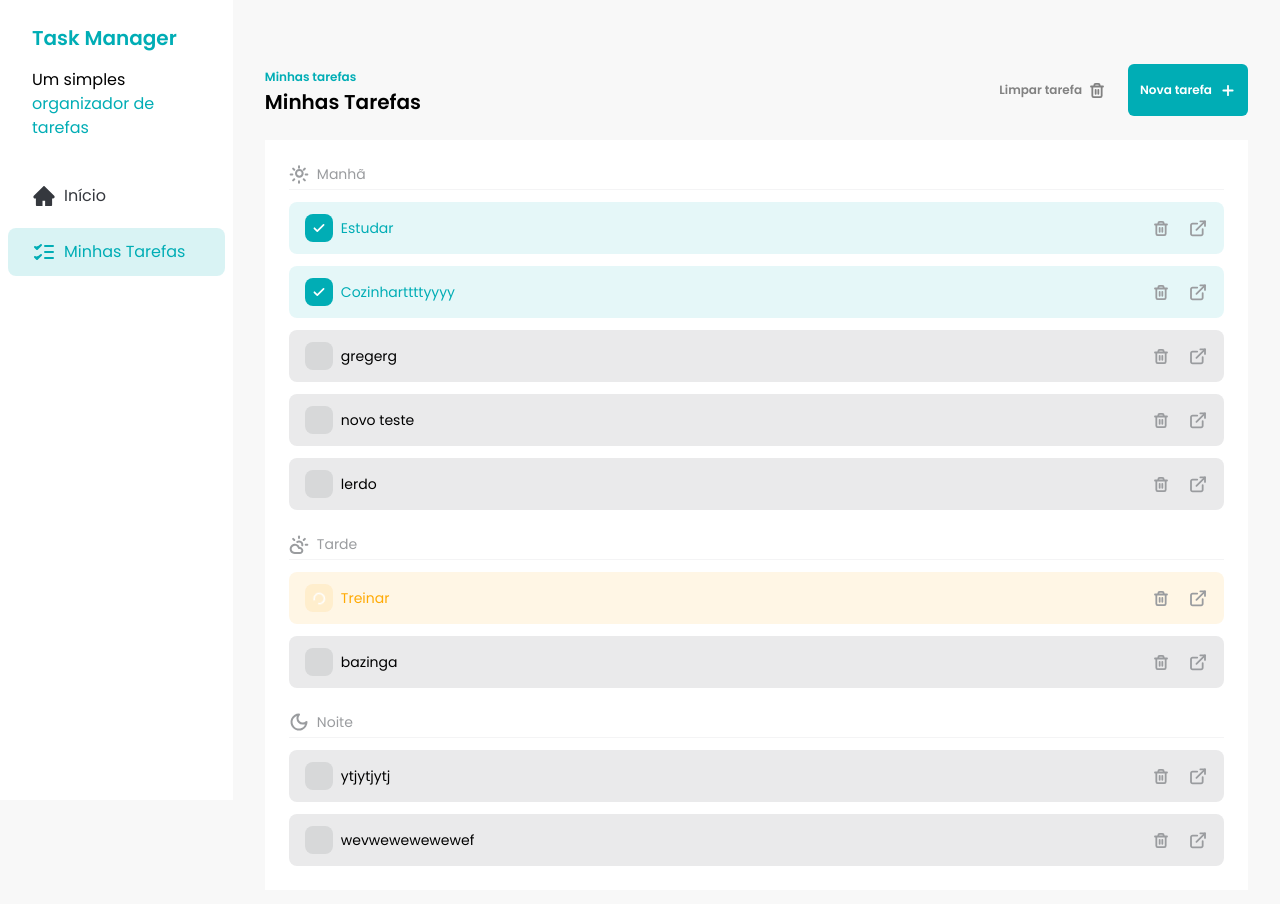
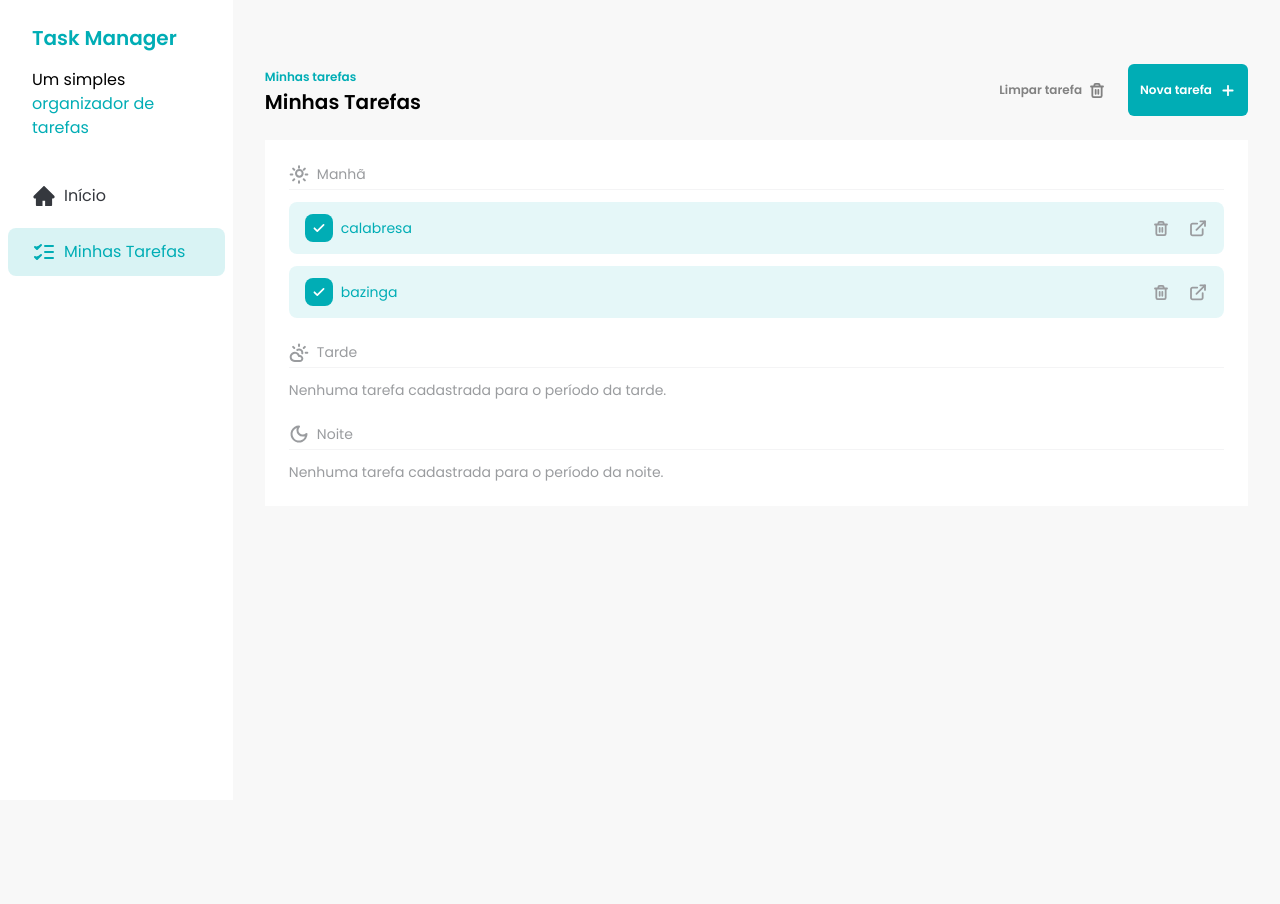
Before and after one commit to MarcusLinck/fsc-task-manager, a React (Vite) app: page / in a window 1280 px wide. Shown: the top 904 px of the page. After the commit the page ends 800 px from the top, so only its background shows below. Built offline with nearby package versions, Linux system fonts and the light colour scheme; data requests are answered from the project's data file.

Commit message:
feat: add react query to our application

```diff
--- a/db.json
+++ b/db.json
@@ -2,66 +2,17 @@
   "tasks": [
     {
       "id": "1",
-      "title": "Estudar",
-      "description": "Estudar para prova",
+      "title": "calabresa",
+      "description": "Estudar para provaggg",
       "time": "morning",
       "status": "done"
     },
     {
-      "id": "3",
-      "title": "Treinar",
-      "description": "Fazer academia",
-      "time": "afternoon",
-      "status": "in_progress"
-    },
-    {
       "id": "4",
-      "title": "Cozinharttttyyyy",
+      "title": "bazinga",
       "description": "Cozinhar janta do papai noelgggyy",
       "time": "morning",
       "status": "done"
-    },
-    {
-      "id": "4afe",
-      "title": "gregerg",
-      "time": "morning",
-      "description": "ergerger",
-      "status": "not_started"
-    },
-    {
-      "id": "70b7",
-      "title": "novo teste",
-      "time": "morning",
-      "description": "lalala",
-      "status": "not_started"
-    },
-    {
-      "id": "1c71",
-      "title": "bazinga",
-      "time": "afternoon",
-      "description": "banzinguero",
-      "status": "not_started"
-    },
-    {
-      "id": "cecf",
-      "title": "lerdo",
-      "time": "morning",
-      "description": "morcego",
-      "status": "not_started"
-    },
-    {
-      "id": "b09e",
-      "title": "ytjytjytj",
-      "time": "evening",
-      "description": "ytjtjyjy",
-      "status": "not_started"
-    },
-    {
-      "id": "6303",
-      "title": "                                                  wevwewewewewef",
-      "time": "evening",
-      "description": "wewefwecwefwe",
-      "status": "not_started"
     }
   ]
 }
--- a/package.json
+++ b/package.json
@@ -11,6 +11,7 @@
     "prepare": "husky"
   },
   "dependencies": {
+    "@tanstack/react-query": "^5.51.21",
     "json-server": "^1.0.0-beta.1",
     "prop-types": "^15.8.1",
     "react": "18.2.0",
--- a/src/components/AddTaskDialog.jsx
+++ b/src/components/AddTaskDialog.jsx
@@ -1,5 +1,6 @@
 import './AddTaskDialog.css'
 
+import { useMutation, useQueryClient } from '@tanstack/react-query'
 import PropTypes from 'prop-types'
 import { useRef } from 'react'
 import { createPortal } from 'react-dom'
@@ -13,13 +14,31 @@ import Button from './Button.jsx'
 import Input from './Input.jsx'
 import Select from './Select.jsx'
 
-const AddTaskDialog = ({ isOpen, handleClose, handleAddTaskSuccess }) => {
+const AddTaskDialog = ({ isOpen, handleClose }) => {
   const {
     register,
     formState: { errors, isSubmitting },
     handleSubmit,
     reset,
   } = useForm()
+
+  const queryClient = useQueryClient()
+
+  const { mutate } = useMutation({
+    mutationKey: 'addTask',
+    mutationFn: async (newTask) => {
+      const response = await fetch('http://localhost:3000/tasks', {
+        method: 'POST',
+        body: JSON.stringify(newTask),
+      })
+      if (!response.ok) {
+        return toast.error(
+          'Erro ao adicionar a tarefa. Por favor tente novamente'
+        )
+      }
+      return response.json
+    },
+  })
 
   const nodeRef = useRef()
 
@@ -32,19 +51,18 @@ const AddTaskDialog = ({ isOpen, handleClose, handleAddTaskSuccess }) => {
       status: 'not_started',
     }
 
-    const response = await fetch('http://localhost:3000/tasks', {
-      method: 'POST',
-      body: JSON.stringify(newTask),
+    mutate(newTask, {
+      onSuccess: () => {
+        queryClient.setQueryData('tasks', (currentTasks) => {
+          return [...currentTasks, newTask]
+        })
+        reset()
+        handleClose()
+      },
+      onError: () => {
+        toast.error('Erro ao adicionar a tarefa. Por favor tente novamente')
+      },
     })
-
-    if (!response.ok) {
-      return toast.error(
-        'Erro ao adicionar a tarefa. Por favor tente novamente'
-      )
-    }
-    handleAddTaskSuccess(newTask)
-    reset()
-    handleClose()
   }
 
   return (
@@ -141,6 +159,5 @@ const AddTaskDialog = ({ isOpen, handleClose, handleAddTaskSuccess }) => {
 AddTaskDialog.propTypes = {
   isOpen: PropTypes.bool.isRequired,
   handleClose: PropTypes.func.isRequired,
-  handleAddTaskSuccess: PropTypes.func.isRequired,
 }
 export default AddTaskDialog
--- a/src/components/TaskItem.jsx
+++ b/src/components/TaskItem.jsx
@@ -1,5 +1,5 @@
+import { useMutation, useQueryClient } from '@tanstack/react-query'
 import PropTypes from 'prop-types'
-import { useState } from 'react'
 import { Link } from 'react-router-dom'
 import { toast } from 'sonner'
 
@@ -11,21 +11,30 @@ import {
 } from '../assets/icons/index.js'
 import Button from './Button.jsx'
 
-const TaskItem = ({ task, handleTaskCheckboxClick, onDeleteSuccess }) => {
-  const [deleteIsLoading, setDeleteIsLoading] = useState(false)
+const TaskItem = ({ task, handleTaskCheckboxClick }) => {
+  const queryClient = useQueryClient()
+  const { mutate, isPending } = useMutation({
+    mutationKey: ['deleteTask', task.id],
+    mutationFn: async () => {
+      const response = await fetch(`http://localhost:3000/tasks/${task.id}`, {
+        method: 'DELETE',
+      })
+      return response.json
+    },
+  })
 
   const handleDeleteClick = async () => {
-    setDeleteIsLoading(true)
-    const response = await fetch(`http://localhost:3000/tasks/${task.id}`, {
-      method: 'DELETE',
+    mutate(undefined, {
+      onSuccess: () => {
+        queryClient.setQueryData('tasks', (currentTasks) => {
+          return currentTasks.filter((oldTask) => oldTask.id !== task.id)
+        })
+        toast.success('Tarefa deletada com sucesso!')
+      },
+      onError: () => {
+        toast.error('Tarefa deletada com sucesso!')
+      },
     })
-
-    if (!response.ok) {
-      setDeleteIsLoading(false)
-      return toast.error('Erro ao excluir a tarefa. Por favor tente novamente')
-    }
-    onDeleteSuccess(task.id)
-    setDeleteIsLoading(false)
   }
 
   const getVariantClass = () => {
@@ -63,12 +72,8 @@ const TaskItem = ({ task, handleTaskCheckboxClick, onDeleteSuccess }) => {
         {task.title}
       </div>
       <div className="flex items-center gap-2">
-        <Button
-          color="ghost"
-          onClick={handleDeleteClick}
-          disabled={deleteIsLoading}
-        >
-          {deleteIsLoading ? (
+        <Button color="ghost" onClick={handleDeleteClick} disabled={isPending}>
+          {isPending ? (
             <LoaderIcon className="animate-spin text-brand-white" />
           ) : (
             <TrashIcon className="text-brand-text-gray" />
--- a/src/components/Tasks.jsx
+++ b/src/components/Tasks.jsx
@@ -1,4 +1,5 @@
-import { useEffect, useState } from 'react'
+import { useQuery, useQueryClient } from '@tanstack/react-query'
+import { useState } from 'react'
 import { toast } from 'sonner'
 
 import {
@@ -14,31 +15,26 @@ import TaskItem from './TaskItem.jsx'
 import TasksSeparator from './TasksSeparator.jsx'
 
 const Tasks = () => {
-  const [tasks, setTasks] = useState([])
-  const [addTaskDialogIsOpen, setAddTaskDialogIsOpen] = useState(false)
-
-  useEffect(() => {
-    const fetchTasks = async () => {
+  const queryClient = useQueryClient()
+  const { data: tasks } = useQuery({
+    queryKey: 'tasks',
+    queryFn: async () => {
       const response = await fetch('http://localhost:3000/tasks', {
         method: 'GET',
       })
       const tasks = await response.json()
-      setTasks(tasks)
-    }
-    fetchTasks()
-  }, [])
+      return tasks
+    },
+  })
 
-  const morningTasks = tasks.filter((task) => task.time === 'morning')
-  const afternoonTasks = tasks.filter((task) => task.time === 'afternoon')
-  const eveningTasks = tasks.filter((task) => task.time === 'evening')
+  const [addTaskDialogIsOpen, setAddTaskDialogIsOpen] = useState(false)
+
+  const morningTasks = tasks?.filter((task) => task.time === 'morning')
+  const afternoonTasks = tasks?.filter((task) => task.time === 'afternoon')
+  const eveningTasks = tasks?.filter((task) => task.time === 'evening')
 
   const handleDialogClose = () => {
     setAddTaskDialogIsOpen(false)
-  }
-
-  const addTaskSuccess = async (newTask) => {
-    setTasks([...tasks, newTask])
-    toast.success('Tarefa adicionada com sucesso!')
   }
 
   const handleTaskCheckboxClick = (taskId) => {
@@ -60,28 +56,7 @@ const Tasks = () => {
       }
       return task
     })
-    setTasks(newTasks)
-  }
-
-  //   const handleTaskCheckboxClick = (currentTask) => {
-  //     const UpdateTasksStatus = tasks.map((task) => {
-  //       if (task.id === currentTask.id) {
-  //         const statusMap = {
-  //           done: 'not_started',
-  //           not_started: 'in_progress',
-  //           in_progress: 'done',
-  //         }
-  //         return { ...task, status: statusMap[task.status] }
-  //       }
-  //       return task
-  //     })
-  //     setTasks(UpdateTasksStatus)
-  //   }
-
-  const onDeleteTaskSuccess = async (taskId) => {
-    const newTask = tasks.filter((task) => task.id !== taskId)
-    setTasks(newTask)
-    toast.success('Tarefa deletada com sucesso')
+    queryClient.setQueryData('tasks', newTasks)
   }
 
   return (
@@ -107,7 +82,6 @@ const Tasks = () => {
           <AddTaskDialog
             isOpen={addTaskDialogIsOpen}
             handleClose={handleDialogClose}
-            handleAddTaskSuccess={addTaskSuccess}
           />
         </div>
       </div>
@@ -120,12 +94,11 @@ const Tasks = () => {
               Nenhuma tarefa cadastrada para o período da manhã.
             </p>
           )}
-          {morningTasks.map((task) => (
+          {morningTasks?.map((task) => (
             <TaskItem
               key={task.id}
               task={task}
               handleTaskCheckboxClick={handleTaskCheckboxClick}
-              onDeleteSuccess={onDeleteTaskSuccess}
             />
           ))}
         </div>
@@ -136,12 +109,11 @@ const Tasks = () => {
               Nenhuma tarefa cadastrada para o período da tarde.
             </p>
           )}
-          {afternoonTasks.map((task) => (
+          {afternoonTasks?.map((task) => (
             <TaskItem
               key={task.id}
               task={task}
               handleTaskCheckboxClick={handleTaskCheckboxClick}
-              onDeleteSuccess={onDeleteTaskSuccess}
             />
           ))}
         </div>
@@ -152,12 +124,11 @@ const Tasks = () => {
               Nenhuma tarefa cadastrada para o período da noite.
             </p>
           )}
-          {eveningTasks.map((task) => (
+          {eveningTasks?.map((task) => (
             <TaskItem
               key={task.id}
               task={task}
               handleTaskCheckboxClick={handleTaskCheckboxClick}
-              onDeleteSuccess={onDeleteTaskSuccess}
             />
           ))}
         </div>
--- a/src/main.jsx
+++ b/src/main.jsx
@@ -1,5 +1,6 @@
 import './index.css'
 
+import { QueryClient, QueryClientProvider } from '@tanstack/react-query'
 import React from 'react'
 import ReactDOM from 'react-dom/client'
 import { createBrowserRouter, RouterProvider } from 'react-router-dom'
@@ -7,6 +8,8 @@ import { Toaster } from 'sonner'
 
 import App from './App.jsx'
 import TaskDetailsPage from './pages/taskDetails.jsx'
+
+const queryClient = new QueryClient()
 
 const router = createBrowserRouter([
   {
@@ -21,6 +24,7 @@ const router = createBrowserRouter([
 
 ReactDOM.createRoot(document.getElementById('root')).render(
   <React.StrictMode>
+    <QueryClientProvider client={queryClient}>
       <Toaster
         toastOptions={{
           style: {
@@ -29,5 +33,6 @@ ReactDOM.createRoot(document.getElementById('root')).render(
         }}
       />
       <RouterProvider router={router} />
+    </QueryClientProvider>
   </React.StrictMode>
 )
--- a/src/pages/taskDetails.jsx
+++ b/src/pages/taskDetails.jsx
@@ -1,4 +1,4 @@
-import { useEffect, useState } from 'react'
+import { useMutation, useQuery, useQueryClient } from '@tanstack/react-query'
 import { useForm } from 'react-hook-form'
 import { Link, useNavigate, useParams } from 'react-router-dom'
 import { toast } from 'sonner'
@@ -16,11 +16,10 @@ import Sidebar from '../components/Sidebar'
 
 const TaskDetailsPage = () => {
   const { taskId } = useParams()
-  const [task, setTask] = useState()
   const navigate = useNavigate()
   const {
     register,
-    formState: { errors, isSubmitting },
+    formState: { errors },
     handleSubmit,
     reset,
   } = useForm()
@@ -29,20 +28,41 @@ const TaskDetailsPage = () => {
     navigate(-1)
   }
 
-  const handleDeleteClick = async () => {
+  const queryClient = useQueryClient()
+
+  const { data: task } = useQuery({
+    queryKey: ['task', taskId],
+    queryFn: async () => {
+      const response = await fetch(`http://localhost:3000/tasks/${taskId}`, {
+        method: 'GET',
+      })
+      const data = await response.json()
+      reset(data)
+    },
+  })
+
+  const { mutate: deleteTask, isPending: deleteTaskIsLoading } = useMutation({
+    mutationKey: 'deleteById',
+    mutationFn: async () => {
       const response = await fetch(`http://localhost:3000/tasks/${taskId}`, {
         method: 'DELETE',
       })
+      if (!response.ok) {
+        return toast.error(
+          'Erro ao deletar a tarefa. Por favor tente novamente'
+        )
+      }
+      const deletedTask = await response.json()
+      queryClient.setQueryData('tasks', (oldTasks) => {
+        return oldTasks.filter((oldTask) => oldTask.id !== deletedTask.id)
+      })
+    },
+  })
 
-    if (!response.ok) {
-      return toast.error('Erro ao excluir a tarefa. Por favor tente novamente')
-    }
-
-    toast.success('Tarefa deletada com sucesso!')
-    navigate(-1)
-  }
-
-  const updateTask = async (data) => {
+  const { mutate: updateTaskById, isPending: updateTaskIsLoading } =
+    useMutation({
+      mutationKey: 'updateTaskById',
+      mutationFn: async (data) => {
         const response = await fetch(`http://localhost:3000/tasks/${taskId}`, {
           method: 'PATCH',
           body: JSON.stringify(data),
@@ -53,23 +73,42 @@ const TaskDetailsPage = () => {
             'Erro ao atualizar a tarefa. Por favor tente novamente'
           )
         }
+        const updateTask = await response.json()
 
-    const task = await response.json()
-    setTask(task)
+        queryClient.setQueryData('tasks', (oldTasks) => {
+          return oldTasks.map((oldTask) => {
+            if (oldTask.id === taskId) {
+              return updateTask
+            }
+            return oldTask
+          })
+        })
+      },
+    })
+
+  const handleDeleteClick = async () => {
+    deleteTask(task, {
+      onSuccess: () => {
+        toast.success('Tarefa deletada com sucesso!')
+        navigate(-1)
+      },
+      onError: () => {
+        toast.error('Erro ao deletar tarefa!')
+      },
+    })
   }
 
-  useEffect(() => {
-    const fetchTask = async () => {
-      const response = await fetch(`http://localhost:3000/tasks/${taskId}`, {
-        method: 'GET',
+  const updateTask = async (data) => {
+    updateTaskById(data, {
+      onSuccess: () => {
+        toast.success('Tarefa atualizada com sucesso!')
+        navigate(-1)
+      },
+      onError: () => {
+        toast.error('Erro ao atualizar tarefa!')
+      },
     })
-      const data = await response.json()
-      console.log(data)
-      setTask(data)
-      reset(data)
   }
-    fetchTask()
-  }, [taskId, reset])
 
   return (
     <div className="flex">
@@ -157,8 +196,13 @@ const TaskDetailsPage = () => {
           </div>
           {/* botão de salvar */}
           <div className="flex w-full justify-end gap-3">
-            <Button size="large" color="primary" type="submit">
-              {isSubmitting && (
+            <Button
+              size="large"
+              color="primary"
+              type="submit"
+              disabled={updateTaskIsLoading || deleteTaskIsLoading}
+            >
+              {(updateTaskIsLoading || deleteTaskIsLoading) && (
                 <LoaderIcon className="animate-spin text-brand-white" />
               )}
               Salvar
```
Also changed, not shown: 1 other file (tests, documents, lock files or other folders). Lines whose indentation alone changed are shown as unchanged.
